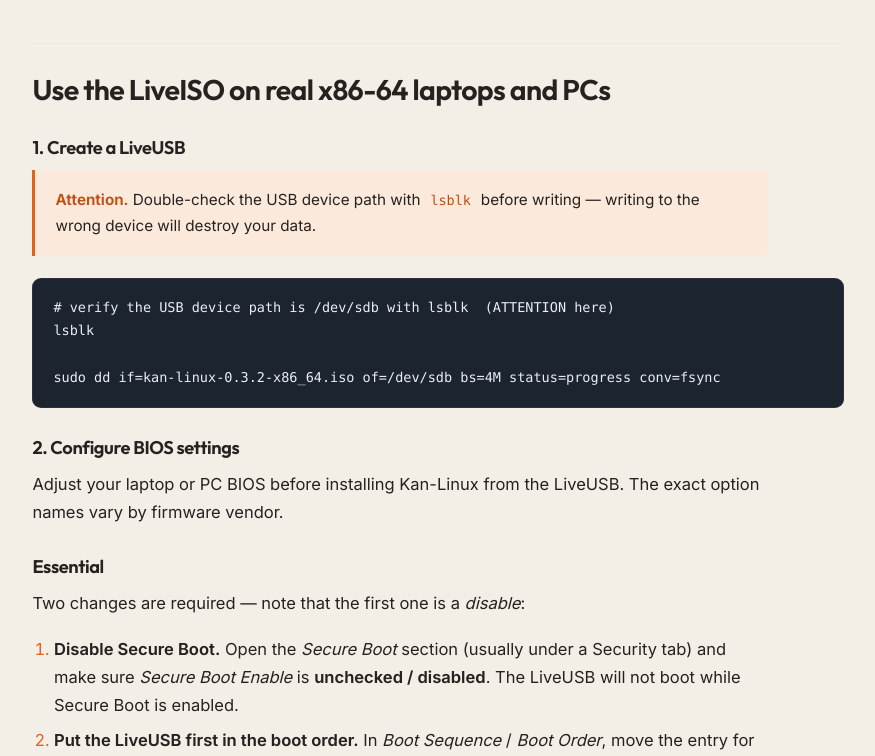
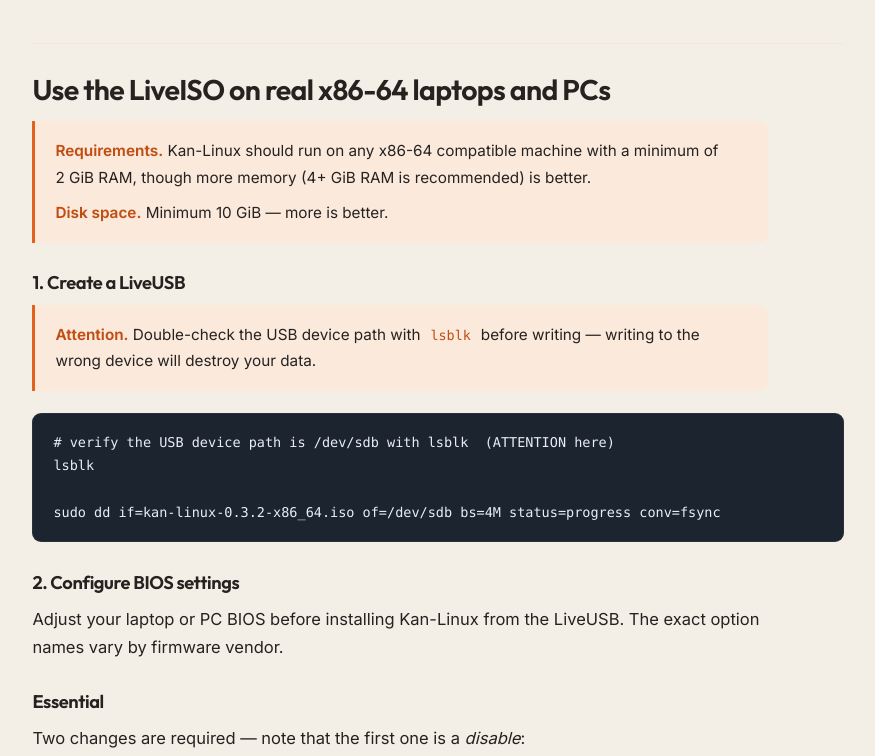
Before and after one commit to kan-linux/kan-linux.github.io, a plain HTML site: page download-and-install.html in a window 1280 px wide. Shown: the part 2901-3657 px from the top of the page, without its empty margins (336-1211 px from the left). Drawn offline with Linux system fonts and the light colour scheme.

Commit message:
add hardware requirements of Kan-Linux

```diff
--- a/css/style.css
+++ b/css/style.css
@@ -771,6 +771,7 @@ hr {
   font-size: 0.955rem;
 }
 .callout p { margin: 0; }
+.callout p + p { margin-top: 0.55rem; }
 .callout strong { color: var(--accent-deep); }
 
 /* keyboard table */
--- a/download-and-install.html
+++ b/download-and-install.html
@@ -149,6 +149,10 @@ kan-linux-0.3.2-x86_64.iso: OK</code></pre>
 
         <!-- ============================================================ -->
         <h2 id="hardware">Use the LiveISO on real x86-64 laptops and PCs</h2>
+        <div class="callout">
+          <p><strong>Requirements.</strong> Kan-Linux should run on any x86-64 compatible machine with a minimum of 2&nbsp;GiB RAM, though more memory (4+&nbsp;GiB RAM is recommended) is better.</p>
+          <p><strong>Disk space.</strong> Minimum 10&nbsp;GiB — more is better.</p>
+        </div>
 
         <h3>1. Create a LiveUSB</h3>
         <div class="callout">
```
